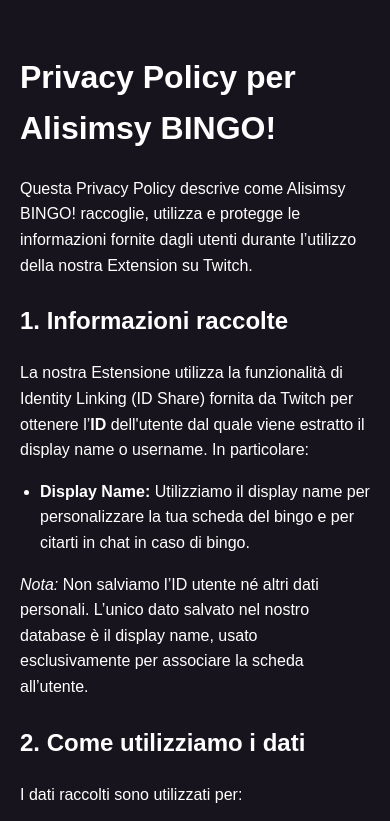
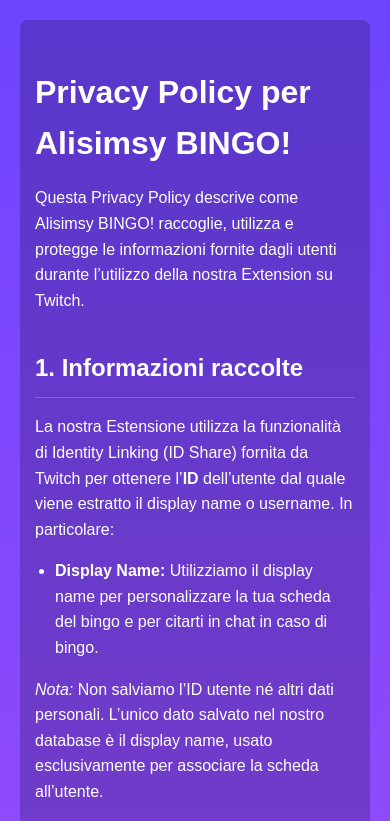
Before and after one commit to Manzot00/alisimsy-bingo-privacy, a plain HTML site: page index.html in a window 390 px wide. Shown: the top 821 px of the page. Drawn offline with Linux system fonts and the light colour scheme.

Commit message:
Update index.html

```diff
--- a/index.html
+++ b/index.html
@@ -5,36 +5,70 @@
   <meta name="viewport" content="width=device-width, initial-scale=1">
   <title>Privacy Policy - Alisimsy BINGO!</title>
   <style>
+    /* BODY: sfondo gradiente viola -> rosa */
     body {
       margin: 0;
       padding: 0;
       font-family: Arial, sans-serif;
-      background-color: #18141D;
+      /* Gradiente verticale dall’alto (viola) al basso (rosa) */
+      background: linear-gradient(180deg, #6e44ff 0%, #bf54f5 100%);
       color: #FFFFFF;
       line-height: 1.6;
+      min-height: 100vh; /* per estendere il gradient all’intera pagina */
+      display: flex;
+      flex-direction: column;
     }
+
+    /* CONTAINER: per contenuti centrati e con uno sfondo leggermente scuro */
     .container {
       max-width: 800px;
       margin: 0 auto;
       padding: 20px;
+      /* leggero sfondo trasparente */
+      background: rgba(0, 0, 0, 0.2);
+      border-radius: 8px;
+      margin-top: 40px; /* spaziatura dall’alto */
+      margin-bottom: 40px; /* spaziatura dal basso */
     }
+
     h1, h2, h3 {
       color: #FFFFFF;
       margin-top: 1em;
+      margin-bottom: 0.5em;
     }
+
     p {
       margin: 1em 0;
     }
+
     ul {
       margin: 1em 0;
       padding-left: 20px;
     }
+
+    /* Link color viola Twitch */
     a {
-      color: #9146FF; /* Colore viola di Twitch */
+      color: #9146FF;
       text-decoration: none;
     }
     a:hover {
       text-decoration: underline;
+    }
+
+    /* Esempio di stile personalizzato per le sezioni */
+    h2 {
+      margin-top: 1.5em;
+      font-weight: 600;
+      border-bottom: 1px solid rgba(255,255,255,0.2);
+      padding-bottom: 0.4em;
+    }
+
+    /* Responsive: riduce i margini se lo schermo è stretto */
+    @media (max-width: 600px) {
+      .container {
+        margin: 20px;
+        padding: 15px;
+      }
     }
   </style>
 </head>
@@ -42,14 +76,18 @@
   <div class="container">
     <h1>Privacy Policy per Alisimsy BINGO!</h1>
 
-    <p>Questa Privacy Policy descrive come Alisimsy BINGO! raccoglie, utilizza e protegge le informazioni fornite dagli utenti durante l&rsquo;utilizzo della nostra Extension su Twitch.</p>
+    <p>Questa Privacy Policy descrive come Alisimsy BINGO! raccoglie, utilizza e protegge
+      le informazioni fornite dagli utenti durante l’utilizzo della nostra Extension su Twitch.</p>
 
     <h2>1. Informazioni raccolte</h2>
-    <p>La nostra Estensione utilizza la funzionalità di Identity Linking (ID Share) fornita da Twitch per ottenere l&rsquo;<strong>ID</strong> dell'utente dal quale viene estratto il display name o username. In particolare:</p>
+    <p>La nostra Estensione utilizza la funzionalità di Identity Linking (ID Share) fornita da Twitch per
+       ottenere l’<strong>ID</strong> dell’utente dal quale viene estratto il display name o username. In particolare:</p>
     <ul>
-      <li><strong>Display Name:</strong> Utilizziamo il display name per personalizzare la tua scheda del bingo e per citarti in chat in caso di bingo.</li>
+      <li><strong>Display Name:</strong> Utilizziamo il display name per personalizzare la tua scheda del bingo
+        e per citarti in chat in caso di bingo.</li>
     </ul>
-    <p><em>Nota:</em> Non salviamo l&rsquo;ID utente né altri dati personali. L&rsquo;unico dato salvato nel nostro database è il display name, usato esclusivamente per associare la scheda all&rsquo;utente.</p>
+    <p><em>Nota:</em> Non salviamo l’ID utente né altri dati personali. L’unico dato salvato nel nostro
+       database è il display name, usato esclusivamente per associare la scheda all’utente.</p>
 
     <h2>2. Come utilizziamo i dati</h2>
     <p>I dati raccolti sono utilizzati per:</p>
@@ -61,16 +99,21 @@
     <p>I dati non vengono utilizzati per finalità di marketing o condivisi con terze parti.</p>
 
     <h2>3. Conservazione dei dati</h2>
-    <p>Il tuo display name viene memorizzato esclusivamente per associare la scheda del bingo al tuo account durante la live o fino a quando non richiedi la cancellazione dei dati.</p>
+    <p>Il tuo display name viene memorizzato esclusivamente per associare la scheda del bingo al tuo account
+       durante la live o fino a quando non richiedi la cancellazione dei dati.</p>
 
     <h2>4. Sicurezza</h2>
-    <p>Adottiamo misure tecniche e organizzative per proteggere i dati raccolti da accessi non autorizzati. Tutte le comunicazioni tra il tuo dispositivo e il nostro backend avvengono tramite connessioni HTTPS.</p>
+    <p>Adottiamo misure tecniche e organizzative per proteggere i dati raccolti da accessi non autorizzati.
+       Tutte le comunicazioni tra il tuo dispositivo e il nostro backend avvengono tramite connessioni HTTPS.</p>
 
     <h2>5. Condivisione dei dati</h2>
-    <p>I dati raccolti non vengono condivisi con terze parti. Il display name è utilizzato esclusivamente per garantire che la tua scheda del bingo sia sempre associata al tuo account.</p>
+    <p>I dati raccolti non vengono condivisi con terze parti. Il display name è utilizzato esclusivamente
+       per garantire che la tua scheda del bingo sia sempre associata al tuo account.</p>
 
     <h2>6. Diritti dell'utente</h2>
-    <p>In conformità alle normative vigenti, hai il diritto di accedere, modificare o richiedere la cancellazione dei tuoi dati personali. Per esercitare tali diritti, contattaci all&rsquo;indirizzo <a href="mailto:alisimsydev@gmail.com">alisimsydev@gmail.com</a>.</p>
+    <p>In conformità alle normative vigenti, hai il diritto di accedere, modificare o richiedere la
+       cancellazione dei tuoi dati personali. Per esercitare tali diritti, contattaci all’indirizzo
+       <a href="mailto:alisimsydev@gmail.com">alisimsydev@gmail.com</a>.</p>
   </div>
 </body>
 </html>
```
